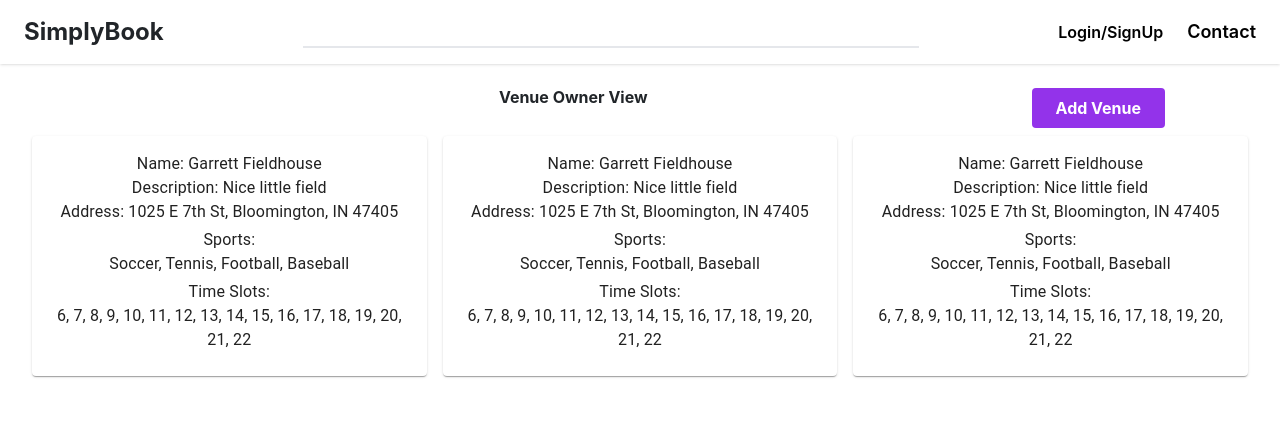
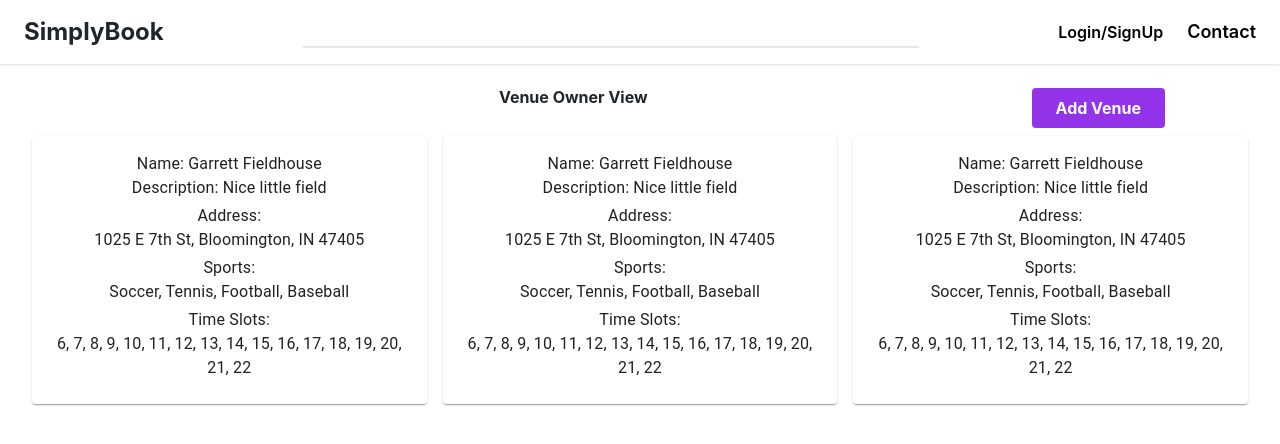
Before and after one commit to shivamyneni/Resto, a React (Create React App) app in the folder Frontend/: page /ownerview in a window 1280 px wide. Shown: the top 444 px of the page. Built offline with nearby package versions, Linux system fonts and the light colour scheme.

Commit message:
Made owner cards clickable!

```diff
--- a/Frontend/src/components/VenueCard.js
+++ b/Frontend/src/components/VenueCard.js
@@ -1,6 +1,8 @@
 import { Card, CardContent, Typography } from '@material-ui/core';
+import { useNavigate } from 'react-router-dom';
 
 export default function VenueCard(props) {
+    const navigate = useNavigate();
     const name = props.name;
     const description = props.description;
     const address = props.address;
@@ -8,11 +10,12 @@ export default function VenueCard(props) {
     const timeslots = props.timeslots.join(', ');
 
     return (
-        <Card className='w-1/3 m-2'>
+        <Card className='w-1/3 m-2' onClick={e => navigate('/managevenue')} >
             <CardContent>
                 <Typography>Name: {name}</Typography>
                 <Typography>Description: {description}</Typography>
-                <Typography>Address: {address}</Typography>
+                <Typography className='mt-1'>Address:</Typography>
+                <Typography>{address}</Typography>
                 <Typography className='mt-1'>Sports:</Typography>
                 <Typography>{sports}</Typography>
                 <Typography className='mt-1'>Time Slots:</Typography>
```
Also changed, not shown: Frontend/src/pages/OwnerView.js (line endings or trailing spaces).
